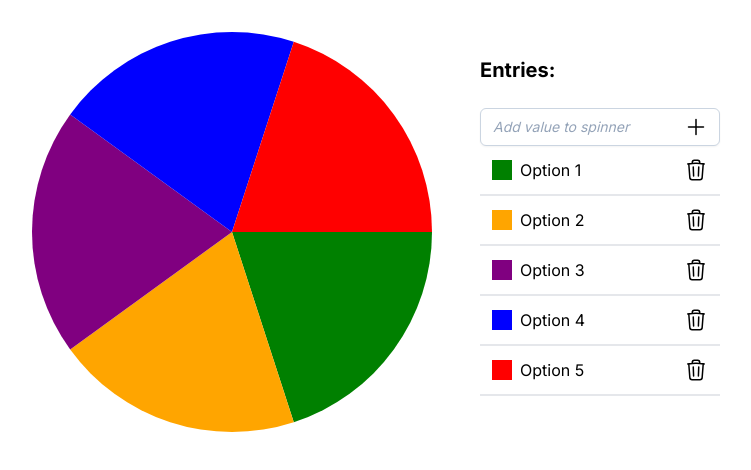
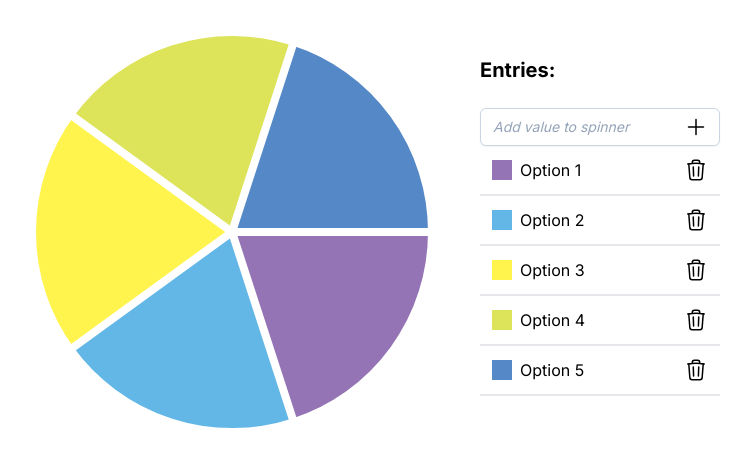
Before and after one commit to devlak2001/random, a Next.js app: page /spinner in a window 1280 px wide. Shown: the top 470 px of the page, without its empty margins (264-1015 px from the left). Built offline with nearby package versions, Linux system fonts and the light colour scheme.

Commit message:
fixed color generation so it doesn't repeat same colors too many times, added stroke o circle parts

```diff
--- a/app/spinner/page.tsx
+++ b/app/spinner/page.tsx
@@ -1,30 +1,36 @@
 "use client";
 import { useEffect, useRef, useState } from "react";
 
-const colors: Array<string> = [
-  "red",
-  "blue",
-  "yellow",
-  "orange",
-  "purple",
-  "green",
-];
-
-function generateColorsArray(lenght: number = 5) {
-  const shuffledArray: Array<string> = [];
-
-  while (shuffledArray.length < lenght) {
-    const color = colors[Math.floor(Math.random() * colors.length)];
+function generateColorsArray(length: number = 5) {
+  const originalColors = [
+    "#fff44d",
+    "#dde45a",
+    "#63b7e6",
+    "#5588c7",
+    "#9474b5",
+    "#ed1b24",
+    "#f1592a",
+    "#3ab54a",
+    "#283890",
+  ];
+  const newColors: Array<string> = [];
+  let i = 0;
+  do {
     if (
-      shuffledArray.length === 0 ||
-      (shuffledArray[shuffledArray.length - 1] !== color &&
-        shuffledArray[0] !== color)
+      newColors[newColors.length - 1] !==
+        originalColors[i % originalColors.length] &&
+      newColors[0] !== originalColors[i % originalColors.length]
     ) {
-      shuffledArray.push(color);
+      if (newColors.length % 2) {
+        newColors.push(originalColors[i % originalColors.length]);
+        i++;
+      } else {
+        newColors.unshift(originalColors[i % originalColors.length]);
+        i++;
+      }
     }
-  }
-
-  return shuffledArray;
+  } while (newColors.length < length);
+  return newColors;
 }
 
 export default function Spinner() {
@@ -61,6 +67,14 @@ export default function Spinner() {
           ctx.lineTo(x, y);
           ctx.fillStyle = entryColors[i];
           ctx.fill();
+        }
+        for (let i = 0; i < numOfSlices; i++) {
+          ctx.beginPath();
+          ctx.arc(x, y, radius, sliceRadius * i, sliceRadius * (i + 1));
+          ctx.lineTo(x, y);
+          ctx.lineWidth = radius / 25;
+          ctx.strokeStyle = "white";
+          ctx.stroke();
         }
       } else {
         ctx.beginPath();
```
